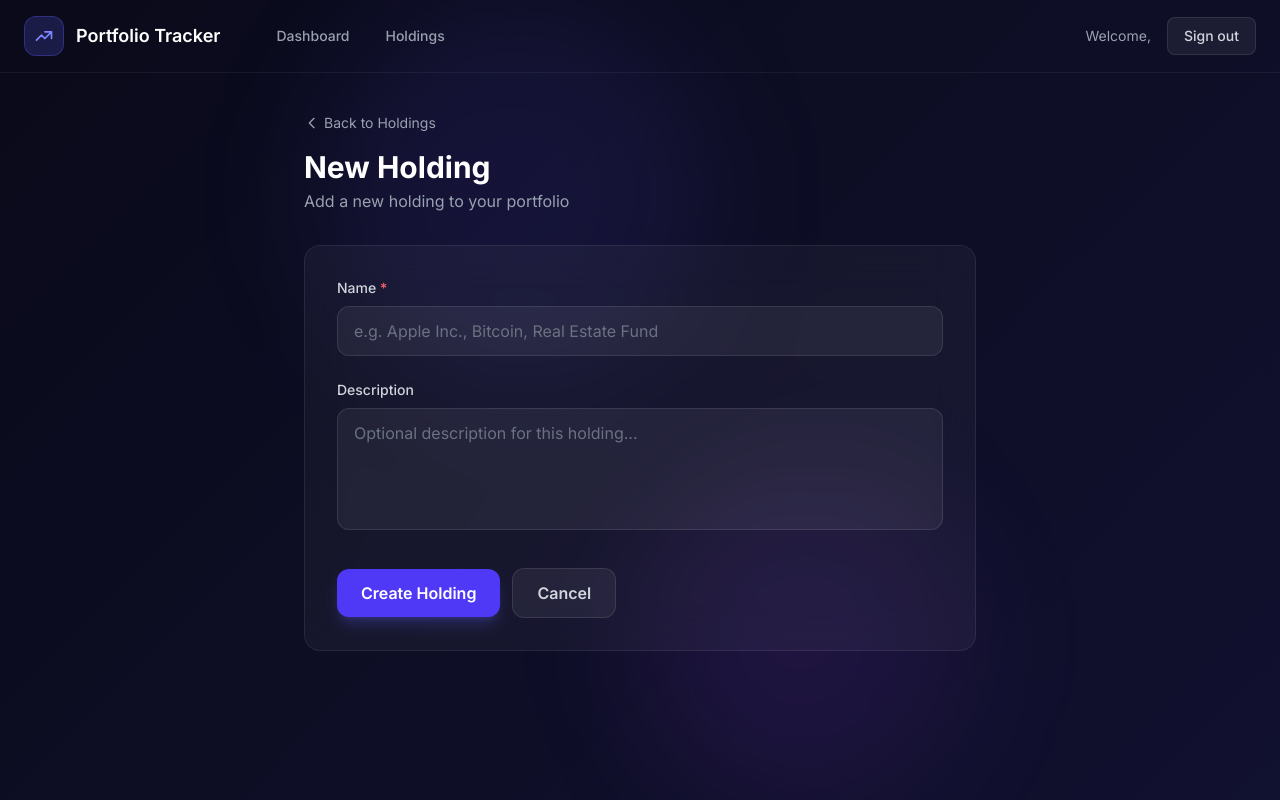
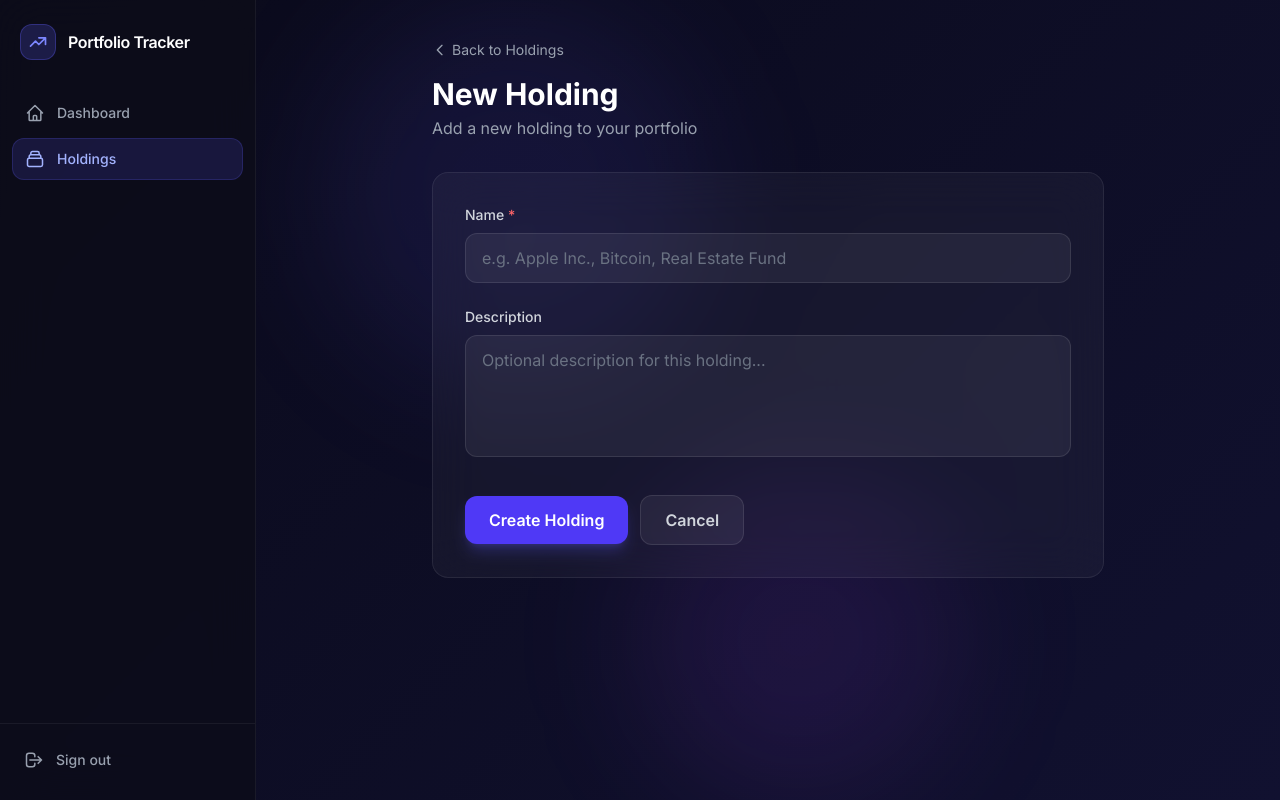
Before and after one commit to imdeepmind/PortfolioTracker, a Next.js app: page /holdings/new in a window 1280 px wide. Built offline with nearby package versions, Linux system fonts and the light colour scheme; no server answers.

Commit message:
feat: Create `Sidebar` component and integrate it into `DashboardLayout` to handle navigation and user actions.

```diff
--- a/src/components/items/DashboardLayout.tsx
+++ b/src/components/items/DashboardLayout.tsx
@@ -1,36 +1,25 @@
 "use client";
 
-import { useSession, signOut } from "next-auth/react";
-import Link from "next/link";
-import { usePathname } from "next/navigation";
-import React from "react";
+import { useSession } from "next-auth/react";
+import React, { useState } from "react";
+import Sidebar from "./Sidebar";
+import { PageSpinner } from "@/components/bits/Spinner";
 
 export default function DashboardLayout({
   children,
 }: {
   children: React.ReactNode;
 }) {
-  const { data: session, status } = useSession();
-  const pathname = usePathname();
+  const { status } = useSession();
+  const [sidebarOpen, setSidebarOpen] = useState(false);
 
   if (status === "loading") {
     return (
       <div className="min-h-screen flex items-center justify-center">
-        <div className="flex items-center gap-3 text-gray-400">
-          <svg className="animate-spin w-6 h-6" viewBox="0 0 24 24">
-            <circle className="opacity-25" cx="12" cy="12" r="10" stroke="currentColor" strokeWidth="4" fill="none" />
-            <path className="opacity-75" fill="currentColor" d="M4 12a8 8 0 018-8V0C5.373 0 0 5.373 0 12h4z" />
-          </svg>
-          Loading...
-        </div>
+        <PageSpinner text="Loading..." />
       </div>
     );
   }
-
-  const navLinks = [
-    { href: "/", label: "Dashboard" },
-    { href: "/holdings", label: "Holdings" },
-  ];
 
   return (
     <div className="min-h-screen">
@@ -38,57 +27,40 @@ export default function DashboardLayout({
       <div className="fixed top-0 left-1/4 w-96 h-96 bg-indigo-500/10 rounded-full blur-3xl pointer-events-none" />
       <div className="fixed bottom-0 right-1/4 w-80 h-80 bg-purple-500/10 rounded-full blur-3xl pointer-events-none" />
 
-      {/* Navigation */}
-      <nav className="relative z-10 border-b border-white/[0.06]">
-        <div className="max-w-7xl mx-auto px-6 py-4 flex items-center justify-between">
-          <div className="flex items-center gap-6">
-            <div className="flex items-center gap-3">
-              <div className="w-10 h-10 rounded-xl bg-indigo-500/20 border border-indigo-500/30 flex items-center justify-center">
-                <svg className="w-5 h-5 text-indigo-400" fill="none" stroke="currentColor" viewBox="0 0 24 24">
+      {/* Sidebar */}
+      <Sidebar open={sidebarOpen} onClose={() => setSidebarOpen(false)} />
+
+      {/* Main content area — offset by sidebar on desktop */}
+      <div className="lg:pl-64">
+        {/* Mobile top bar */}
+        <div className="sticky top-0 z-20 lg:hidden border-b border-white/[0.06] bg-[#0a0a1a]/80 backdrop-blur-xl">
+          <div className="flex items-center justify-between px-4 py-3">
+            <button
+              onClick={() => setSidebarOpen(true)}
+              className="p-2 rounded-lg text-gray-400 hover:text-white hover:bg-white/[0.06] transition-all duration-200 cursor-pointer"
+              aria-label="Open menu"
+            >
+              <svg className="w-5 h-5" fill="none" stroke="currentColor" viewBox="0 0 24 24">
+                <path strokeLinecap="round" strokeLinejoin="round" strokeWidth={2} d="M4 6h16M4 12h16M4 18h16" />
+              </svg>
+            </button>
+            <div className="flex items-center gap-2">
+              <div className="w-7 h-7 rounded-lg bg-indigo-500/20 border border-indigo-500/30 flex items-center justify-center">
+                <svg className="w-4 h-4 text-indigo-400" fill="none" stroke="currentColor" viewBox="0 0 24 24">
                   <path strokeLinecap="round" strokeLinejoin="round" strokeWidth={2} d="M13 7h8m0 0v8m0-8l-8 8-4-4-6 6" />
                 </svg>
               </div>
-              <span className="text-lg font-semibold text-white">Portfolio Tracker</span>
+              <span className="text-sm font-semibold text-white">Portfolio Tracker</span>
             </div>
-
-            <div className="hidden sm:flex items-center gap-1 ml-4">
-              {navLinks.map((link) => {
-                const isActive = pathname === link.href;
-                return (
-                  <Link
-                    key={link.href}
-                    href={link.href}
-                    className={`px-4 py-2 rounded-lg text-sm font-medium transition-all duration-200 ${
-                      isActive
-                        ? "bg-white/[0.1] text-white"
-                        : "text-gray-400 hover:text-white hover:bg-white/[0.06]"
-                    }`}
-                  >
-                    {link.label}
-                  </Link>
-                );
-              })}
-            </div>
-          </div>
-
-          <div className="flex items-center gap-4">
-            <span className="text-sm text-gray-400 hidden sm:inline">
-              Welcome, <span className="text-white font-medium">{session?.user?.name}</span>
-            </span>
-            <button
-              onClick={() => signOut({ callbackUrl: "/login" })}
-              className="px-4 py-2 rounded-lg bg-white/[0.06] border border-white/[0.1] text-gray-300 hover:text-white hover:bg-white/[0.1] transition-all duration-200 text-sm font-medium cursor-pointer"
-            >
-              Sign out
-            </button>
+            <div className="w-9" /> {/* Spacer for centering */}
           </div>
         </div>
-      </nav>
 
-      {/* Main Content */}
-      <main className="relative z-10 max-w-7xl mx-auto px-6 py-10">
-        {children}
-      </main>
+        {/* Page content — full width */}
+        <main className="relative z-10 px-6 py-8 lg:px-10 lg:py-10">
+          {children}
+        </main>
+      </div>
     </div>
   );
 }
--- /dev/null
+++ b/src/components/items/Sidebar.tsx
@@ -0,0 +1,123 @@
+"use client";
+
+import React from "react";
+import Link from "next/link";
+import { usePathname } from "next/navigation";
+import { signOut, useSession } from "next-auth/react";
+
+interface SidebarProps {
+  open: boolean;
+  onClose: () => void;
+}
+
+const navLinks = [
+  {
+    href: "/",
+    label: "Dashboard",
+    icon: (
+      <svg className="w-5 h-5" fill="none" stroke="currentColor" viewBox="0 0 24 24">
+        <path strokeLinecap="round" strokeLinejoin="round" strokeWidth={1.8} d="M3 12l2-2m0 0l7-7 7 7M5 10v10a1 1 0 001 1h3m10-11l2 2m-2-2v10a1 1 0 01-1 1h-3m-4 0a1 1 0 01-1-1v-4a1 1 0 011-1h2a1 1 0 011 1v4a1 1 0 01-1 1h-2z" />
+      </svg>
+    ),
+  },
+  {
+    href: "/holdings",
+    label: "Holdings",
+    icon: (
+      <svg className="w-5 h-5" fill="none" stroke="currentColor" viewBox="0 0 24 24">
+        <path strokeLinecap="round" strokeLinejoin="round" strokeWidth={1.8} d="M19 11H5m14 0a2 2 0 012 2v6a2 2 0 01-2 2H5a2 2 0 01-2-2v-6a2 2 0 012-2m14 0V9a2 2 0 00-2-2M5 11V9a2 2 0 012-2m0 0V5a2 2 0 012-2h6a2 2 0 012 2v2M7 7h10" />
+      </svg>
+    ),
+  },
+];
+
+export default function Sidebar({ open, onClose }: SidebarProps) {
+  const pathname = usePathname();
+  const { data: session } = useSession();
+
+  const sidebarContent = (
+    <div className="flex flex-col h-full">
+      {/* Logo */}
+      <div className="px-5 py-6 flex items-center gap-3">
+        <div className="w-9 h-9 rounded-xl bg-indigo-500/20 border border-indigo-500/30 flex items-center justify-center shrink-0">
+          <svg className="w-5 h-5 text-indigo-400" fill="none" stroke="currentColor" viewBox="0 0 24 24">
+            <path strokeLinecap="round" strokeLinejoin="round" strokeWidth={2} d="M13 7h8m0 0v8m0-8l-8 8-4-4-6 6" />
+          </svg>
+        </div>
+        <span className="text-base font-semibold text-white tracking-tight">Portfolio Tracker</span>
+      </div>
+
+      {/* Nav links */}
+      <nav className="flex-1 px-3 mt-2">
+        <div className="space-y-1">
+          {navLinks.map((link) => {
+            const isActive =
+              link.href === "/"
+                ? pathname === "/"
+                : pathname.startsWith(link.href);
+            return (
+              <Link
+                key={link.href}
+                href={link.href}
+                onClick={onClose}
+                className={`flex items-center gap-3 px-3 py-2.5 rounded-xl text-sm font-medium transition-all duration-200 ${
+                  isActive
+                    ? "bg-indigo-500/15 text-indigo-300 border border-indigo-500/20"
+                    : "text-gray-400 hover:text-white hover:bg-white/[0.06] border border-transparent"
+                }`}
+              >
+                {link.icon}
+                {link.label}
+              </Link>
+            );
+          })}
+        </div>
+      </nav>
+
+      {/* Bottom section */}
+      <div className="px-3 pb-5 border-t border-white/[0.06] pt-4 mt-auto">
+        {session?.user?.name && (
+          <div className="px-3 mb-3">
+            <p className="text-[11px] uppercase tracking-wider text-gray-600 mb-1">Signed in as</p>
+            <p className="text-sm font-medium text-gray-300 truncate">{session.user.name}</p>
+          </div>
+        )}
+        <button
+          onClick={() => signOut({ callbackUrl: "/login" })}
+          className="w-full flex items-center gap-3 px-3 py-2.5 rounded-xl text-sm font-medium text-gray-400 hover:text-red-400 hover:bg-red-500/10 transition-all duration-200 cursor-pointer"
+        >
+          <svg className="w-5 h-5" fill="none" stroke="currentColor" viewBox="0 0 24 24">
+            <path strokeLinecap="round" strokeLinejoin="round" strokeWidth={1.8} d="M17 16l4-4m0 0l-4-4m4 4H7m6 4v1a3 3 0 01-3 3H6a3 3 0 01-3-3V7a3 3 0 013-3h4a3 3 0 013 3v1" />
+          </svg>
+          Sign out
+        </button>
+      </div>
+    </div>
+  );
+
+  return (
+    <>
+      {/* Mobile backdrop */}
+      {open && (
+        <div
+          className="fixed inset-0 bg-black/60 backdrop-blur-sm z-40 lg:hidden"
+          onClick={onClose}
+        />
+      )}
+
+      {/* Mobile drawer */}
+      <aside
+        className={`fixed inset-y-0 left-0 z-50 w-64 bg-[#0d0d1a]/95 backdrop-blur-xl border-r border-white/[0.06] transform transition-transform duration-300 ease-in-out lg:hidden ${
+          open ? "translate-x-0" : "-translate-x-full"
+        }`}
+      >
+        {sidebarContent}
+      </aside>
+
+      {/* Desktop sidebar */}
+      <aside className="hidden lg:flex lg:fixed lg:inset-y-0 lg:left-0 lg:z-30 lg:w-64 lg:flex-col bg-[#0d0d1a]/80 backdrop-blur-xl border-r border-white/[0.06]">
+        {sidebarContent}
+      </aside>
+    </>
+  );
+}
```
